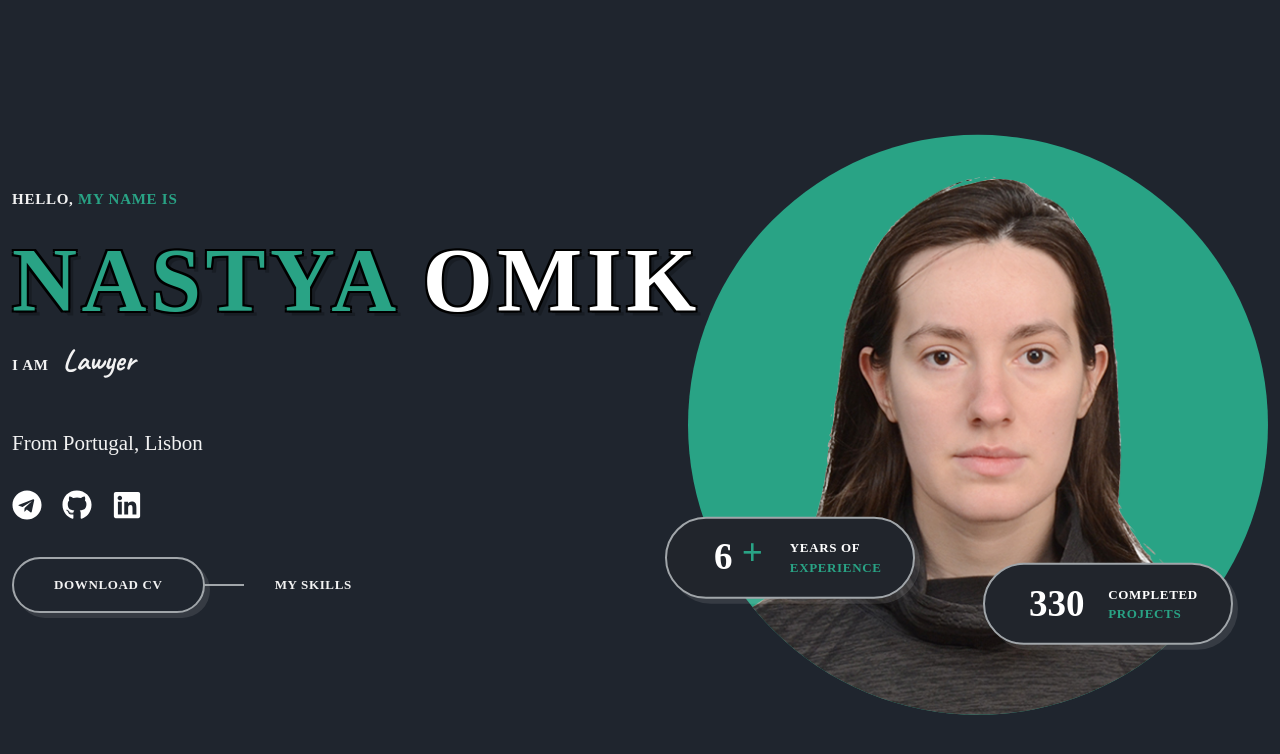
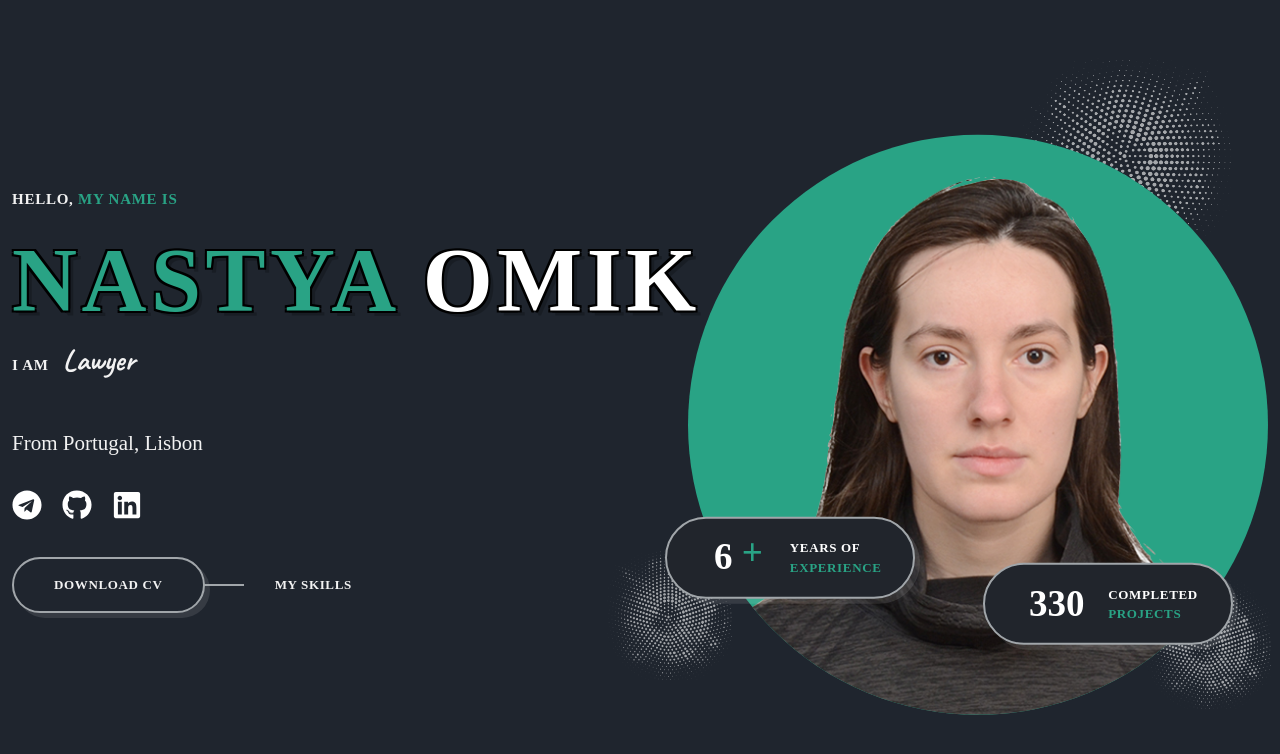
Before and after one commit to permikov/permikov.github.io, a React (Create React App) app: page / in a window 1280 px wide. Shown: the top 754 px of the page. Built offline with nearby package versions, Linux system fonts and the light colour scheme.

Commit message:
Add shape

```diff
--- a/src/App.css
+++ b/src/App.css
@@ -145,3 +145,9 @@ img {
     filter: blur(0);
     opacity: 1;
 }
+
+.shape {
+    position: absolute;
+    filter: invert(1);
+    opacity: 0.6;
+}
--- a/src/components/home/Home.jsx
+++ b/src/components/home/Home.jsx
@@ -1,7 +1,7 @@
 import React from 'react'
 import profileImg from '../../asserts/profile.png';
-// import shapeOne from '../../asserts/shape-1.png';
-// import shapeTwo from '../../asserts/shape-2.png';
+import shapeOne from '../../asserts/shape-1.png';
+import shapeTwo from '../../asserts/shape-2.png';
 import { FaTelegram, FaGithub, FaLinkedin } from 'react-icons/fa';
 import './home.css';
 
@@ -35,6 +35,10 @@ export const Home = () => {
                         Completed <span>Projects</span>
                     </span>
                 </p>
+
+                <img src={shapeOne} alt='' className='shape shape__1'></img>
+                <img src={shapeTwo} alt='' className='shape shape__2'></img>
+                <img src={shapeTwo} alt='' className='shape shape__3'></img>
             </div>
             <p className='home__text'>
                 From Portugal, Lisbon
--- a/src/components/home/home.css
+++ b/src/components/home/home.css
@@ -1,5 +1,5 @@
 .home {
-    background-color: var(--first-gradient);
+    background-image: var(--first-gradient);
     min-height: 100vh;
     display: grid;
     align-items: center;
@@ -90,6 +90,7 @@
     padding-bottom: 100%;
     border-radius: 50%;
     position: relative;
+    z-index: 1;
 }
 
 .home__profile {
@@ -111,6 +112,7 @@
     display: flex;
     align-items: center;
     position: absolute;
+    z-index: 1  ;
 }
 
 .home__data-one {
@@ -149,3 +151,26 @@
     position: relative;
     top: -4px;
 }
+
+.shape__1 {
+    width: 225px;
+    height: 225px;
+    top: -15%;
+    right: 5%;
+}
+
+.shape__2,
+.shape__3 {
+    width: 140px;
+    height: 140px;
+}
+
+.shape__2 {
+    bottom: 5%;
+    left: -15%;
+}
+
+.shape__3 {
+    bottom: 0;
+    right: -2%;
+}
```
Also changed, not shown: src/asserts/shape-1.png (added), src/asserts/shape-2.png (added).
